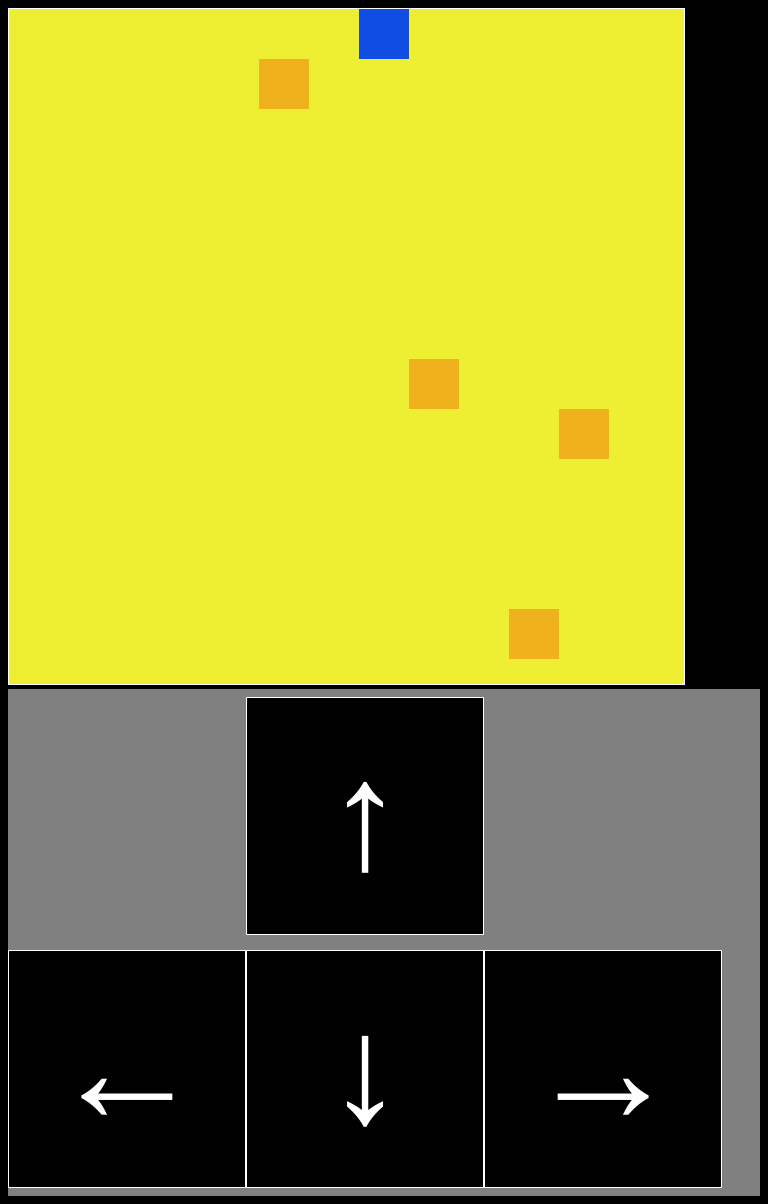
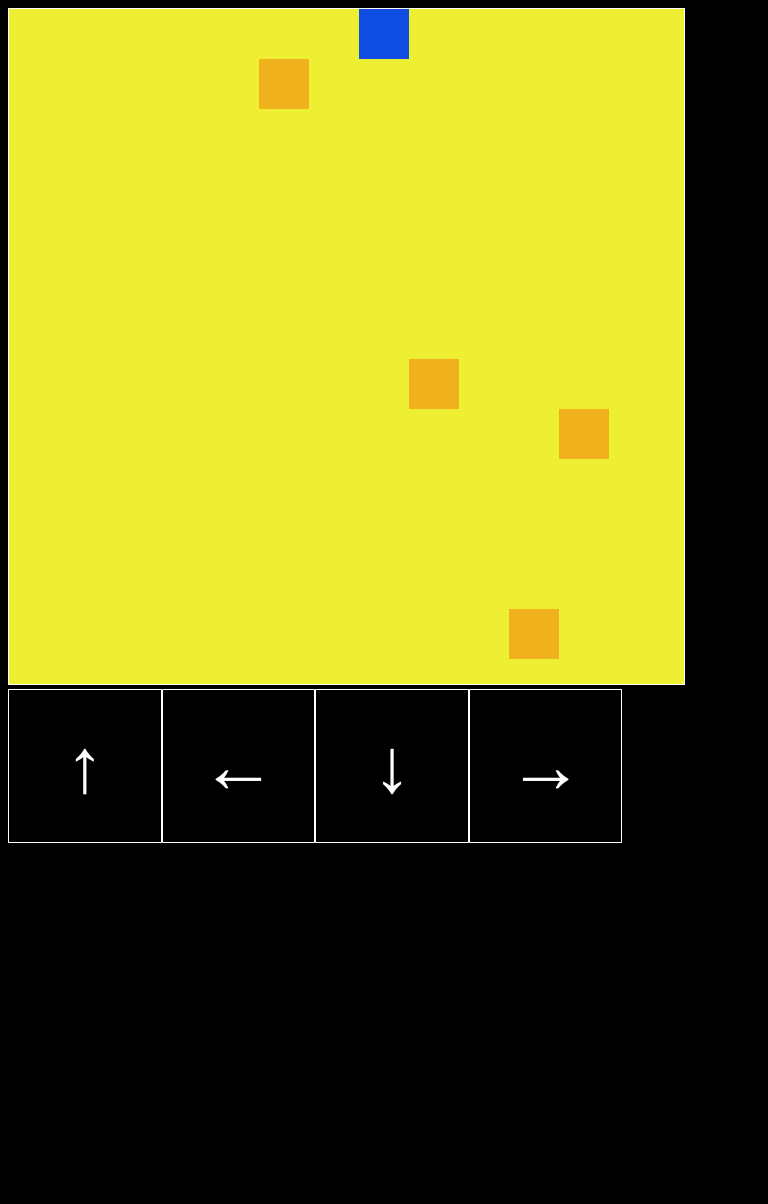
Before and after one commit to divear/Randprix, a React (Create React App) app: page /game in a window 768 px wide. After the commit the page ends 851 px from the top, so only its background shows below. Built offline with nearby package versions, Linux system fonts and the light colour scheme.

Commit message:
made the 'hint' more understandable

```diff
--- a/src/App.css
+++ b/src/App.css
@@ -91,6 +91,9 @@ tbody{
   margin: 1vw;
   border-radius: 1vw;
 }
+.no{
+  display: none;
+}
 
 
 
@@ -99,9 +102,8 @@ tbody{
 
 
 
-
-/* phone and tablet version */
-@media only screen and (max-width: 820px) {
+/* phone version */
+@media only screen and (max-width: 600px) {
   .phoneControls{
     background-color: gray;
     display: inherit;
@@ -127,3 +129,32 @@ tbody{
     font-size: 30vw;
   }
 }
+
+
+
+
+
+/* tablet version */
+@media only screen and (min-width: 600px) and (max-width: 840px) {
+  .phoneControls{
+    background-color: rgb(0, 0, 0);
+    display: inherit;
+  }
+  .phoneControls > button{
+    width: 20vw;
+    height: 20vw;
+    background-color: black;
+    font-size: 10vw;
+    user-select: none;
+  }
+
+  #canvas{
+    margin: 0;
+  }
+  .logo{
+    display: none;
+  }
+  button{
+    font-size: 30vw;
+  }
+}
--- a/src/components/Game.jsx
+++ b/src/components/Game.jsx
@@ -121,7 +121,8 @@ function Game() {
         height={size}
       />
       <div className="phoneControls">
-        <button onClick={(e,c) => move(e = "w",c)} className="u">&uarr;</button><br />
+        <button onClick={(e,c) => move(e = "w",c)} className="u">&uarr;</button>
+        <br className={window.innerWidth > 600 && window.innerWidth < 820 ? "no" : ""} />
         <button onClick={(e,c) => move(e = "a",c)} className="l">&larr;</button>
         <button onClick={(e,c) => move(e = "s",c)} className="d">&darr;</button>
         <button onClick={(e,c) => move(e = "d",c)} className="r">&rarr;</button>
--- a/src/components/Home.jsx
+++ b/src/components/Home.jsx
@@ -1,14 +1,22 @@
 import React from 'react'
 
 function Home() {
+
+    function again(e){
+        if(e.key === "Enter" | e.key === " " | !e.key){
+            window.location = "/game"
+        }
+    }
+    window.document.addEventListener('keypress', e => again(e))
+
     return (
         <div>
             <title>Randprix</title>
-            <button className="startB" onClick={()=>window.location = "/game"}>Play</button>
+            <button className="startB" onClick={(e)=>again(e)}>Play</button>
 
             <h1>Hint:</h1>
             <h3>Use {window.innerHeight > 820 ? "WASD" : "the arrow buttons on the screen"} to move.</h3>
-            <h3>Collect coins and don't touch walls.</h3>
+            <h3>Collect 3 out of 4 coins to win</h3>
         </div>
     )
 }
```
